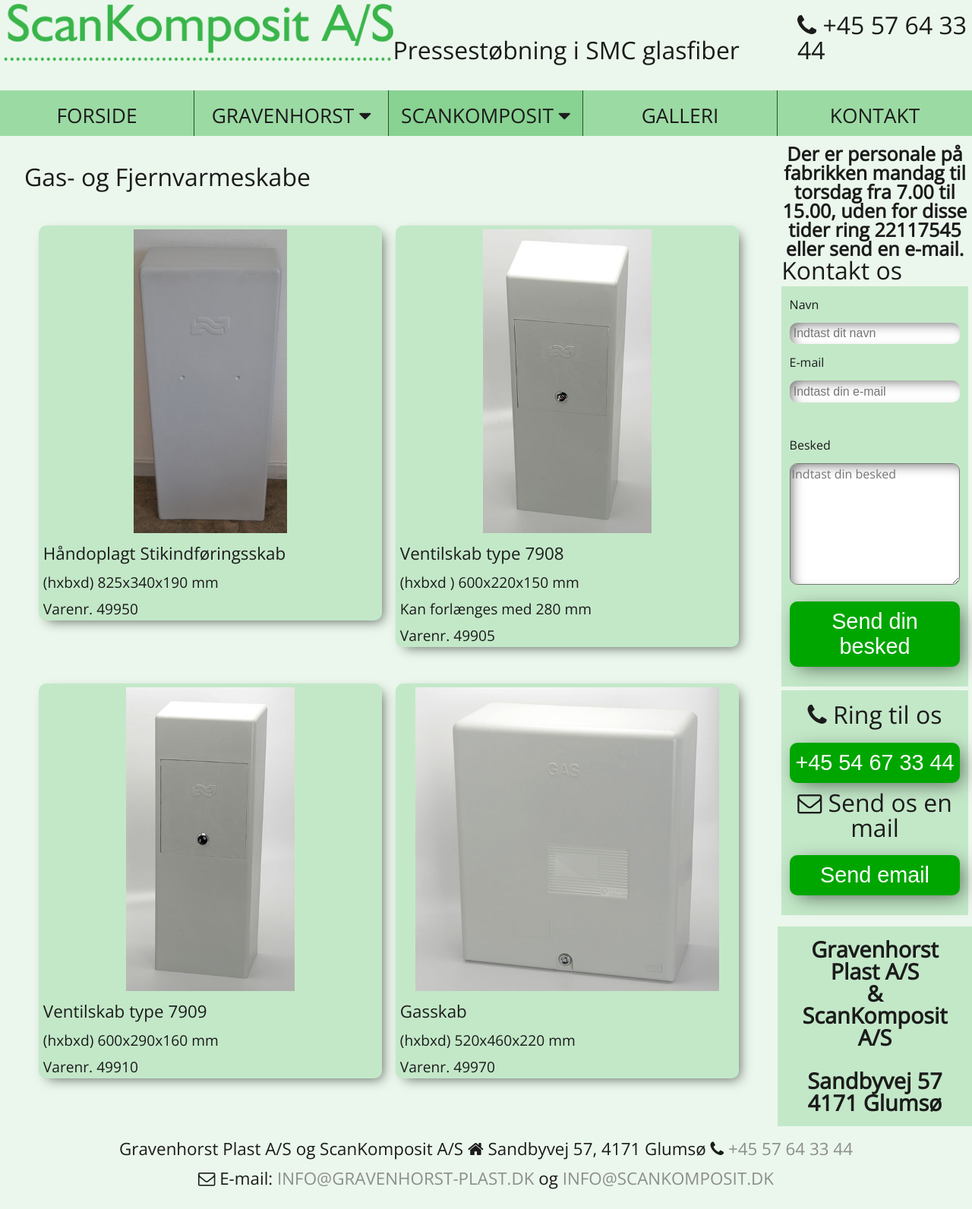
After one commit to mhoumann87/gravenhotst, a PHP site: page /gas_og_fjernvarmeskabe.php in a window 1280 px wide. The commit adds this page. Shown: the whole page at 76% size. Run offline with PHP 8.4, Linux system fonts and the light colour scheme; some libraries are stand-ins or nearby versions.

Commit message:
Emballage og gasskabe siderne done

```diff
--- a/assets/css/scan-style.css
+++ b/assets/css/scan-style.css
@@ -529,3 +529,51 @@
   color: #EBF7EC;
   text-decoration: none;
 }
+
+.mainBox {
+  width: 90%;
+  margin: 2em auto;
+  display: flex;
+  flex-wrap: nowrap;
+  justify-content: space-between;
+  align-items: baseline;
+  }
+
+.skabHeadline {
+  margin: 1em;
+}
+
+.skabBox {
+  width: 49%;
+  margin-top: 1em;
+  display: flex;
+  flex-direction: column;
+  flex-wrap: nowrap;
+  justify-content: space-between;
+  align-items: baseline;
+  background-color: #C3E8C8;
+  padding: .350em;
+   -moz-border-radius: 10px;
+  -webkit-border-radius: 10px;
+  border-radius: 10px;
+  -webkit-box-shadow: 6px 6px 16px -5px rgba(0, 0, 0, 0.58);
+  -moz-box-shadow: 6px 6px 16px -5px rgba(0, 0, 0, 0.58);
+  box-shadow: 6px 6px 16px -5px rgba(0, 0, 0, 0.58);
+}
+
+.skabFoto {
+  width: 100%;
+  margin-bottom: 1em;
+}
+
+.skabText {
+  width: 100%;
+}
+
+.fotoSkab {
+  width: auto;
+  height: 100%;
+  max-height: 400px;
+  display: block;
+  margin: 0 auto;
+}
--- /dev/null
+++ b/gas_og_fjernvarmeskabe.php
@@ -0,0 +1,74 @@
+<?php
+$title = 'Scankomposit A/S - Produkter';
+$description = 'Scankomposit producere pressestøbte elementer i SMC glasfiber. Vi hjælper med ideer, innovation og produktion af plast- og glasfiberemner.';
+$keywords = 'Plasikfabrik, blæsestøbning, pressestøbning, gravenhorst, scankomposit,';
+$stylesheet ='assets/css/scan-style.css';
+
+$page = 'scankomposit-as';
+$subpage = '';
+include ('./includes/public-header.php');
+?>
+
+
+    <aside role="form">
+
+    	<?php include_once('./includes/kontaktform.php'); ?>
+
+    </aside>
+
+<main>
+    <h4 class="skabHeadline">Gas- og Fjernvarmeskabe</h4>
+
+        <div class="mainBox">
+          <div class="skabBox">
+            <div class="skabFoto">
+                <img src="./assets/img/7907.jpg" class="fotoSkab" alt="Håndoplagt stikindføringsskab">
+            </div>
+            <div class="skabText">
+                <h6>Håndoplagt Stikindføringsskab</h6><br>
+                <p>(hxbxd) 825x340x190 mm</p><br>
+                <p>Varenr. 49950</p>
+            </div>
+        </div>
+        <div class="skabBox">
+            <div class="skabFoto">
+                <img src="./assets/img/7908.jpg" class="fotoSkab" alt="Ventilskab type 7908">
+            </div>
+            <div class="skabText">
+                <h6>Ventilskab type 7908</h6><br>
+                <p>(hxbxd ) 600x220x150 mm</p><br>
+                <p>Kan forlænges med 280 mm</p><br>
+                <p>Varenr. 49905</p>
+
+            </div>
+        </div>
+    </div>
+    <div class="mainBox">
+        <div class="skabBox">
+            <div class="skabFoto">
+                <img src="./assets/img/7909.jpg" class="fotoSkab" alt="Ventilskab type 7909">
+            </div>
+            <div class="skabText">
+                <h6>Ventilskab type 7909</h6><br>
+                <p>(hxbxd) 600x290x160 mm</p><br>
+                <p>Varenr. 49910</p>
+            </div>
+        </div>
+        <div class="skabBox">
+            <div class="skabFoto">
+                <img src="./assets/img/gasskab.jpg" class="fotoSkab" alt="Gasskab">
+            </div>
+            <div class="skabText">
+                <h6>Gasskab</h6><br>
+                <p>(hxbxd) 520x460x220 mm</p><br>
+                <p>Varenr. 49970</p>
+
+            </div>
+        </div>
+    </div>
+</main>
+
+
+
+
+<?php include_once('./includes/footer.php'); ?>
```
Also changed, not shown: assets/css/graven-style.css (+7 -1 lines), emballage.php (+4 -4 lines), scankomposit-as.php (+5 -3 lines), assets/img/7907.jpg (added), assets/img/7908.jpg (added), assets/img/7909.jpg (added), assets/img/beholder1.jpg (added), assets/img/dunk2.jpg (added), assets/img/flaske1.jpg (added), assets/img/gasskab.jpg (added).
